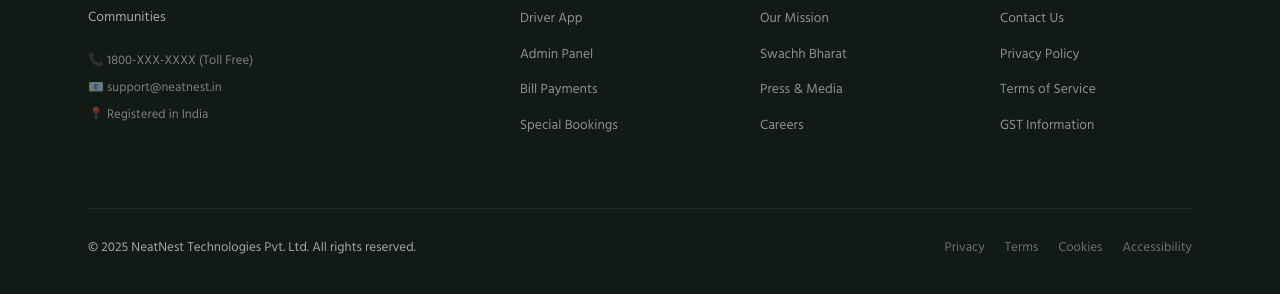
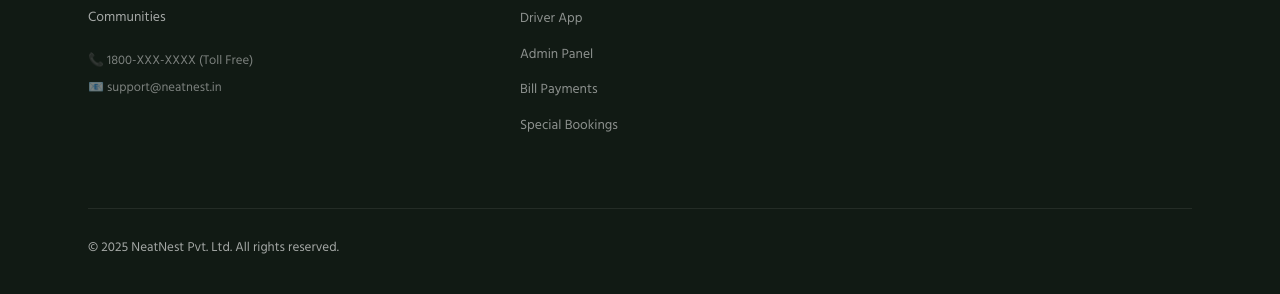
Before and after one commit to Shaikwani/Neatnest-project, a plain HTML site: page index.html in a window 1280 px wide. Shown: the part 3843-4137 px from the top of the page. Drawn offline with Linux system fonts and the light colour scheme.

Commit message:
Update index.html
updated main page html

```diff
--- a/index.html
+++ b/index.html
@@ -320,7 +320,6 @@
           <div class="footer-contact">
             <div>📞 1800-XXX-XXXX (Toll Free)</div>
             <div>📧 support@neatnest.in</div>
-            <div>📍 Registered in India</div>
           </div>
 
         </div>
@@ -336,38 +335,11 @@
           </ul>
         </div>
 
-        <div class="footer-col">
-          <h4>Company</h4>
-          <ul>
-            <li><a href="#">About NeatNest</a></li>
-            <li><a href="#">Our Mission</a></li>
-            <li><a href="#">Swachh Bharat</a></li>
-            <li><a href="#">Press &amp; Media</a></li>
-            <li><a href="#">Careers</a></li>
-          </ul>
-        </div>
-
-        <div class="footer-col">
-          <h4>Support &amp; Legal</h4>
-          <ul>
-            <li><a href="#">Help Center</a></li>
-            <li><a href="#">Contact Us</a></li>
-            <li><a href="#">Privacy Policy</a></li>
-            <li><a href="#">Terms of Service</a></li>
-            <li><a href="#">GST Information</a></li>
-          </ul>
-        </div>
-
       </div>
       <hr class="footer-divider" />
       <div class="footer-bottom">
-        <p>© 2025 NeatNest Technologies Pvt. Ltd. All rights reserved.</p>
-        <div class="footer-btm-links">
-          <a href="#">Privacy</a>
-          <a href="#">Terms</a>
-          <a href="#">Cookies</a>
-          <a href="#">Accessibility</a>
-        </div>
+        <p>© 2025 NeatNest Pvt. Ltd. All rights reserved.</p>
+
       </div>
     </div>
   </footer>
```
